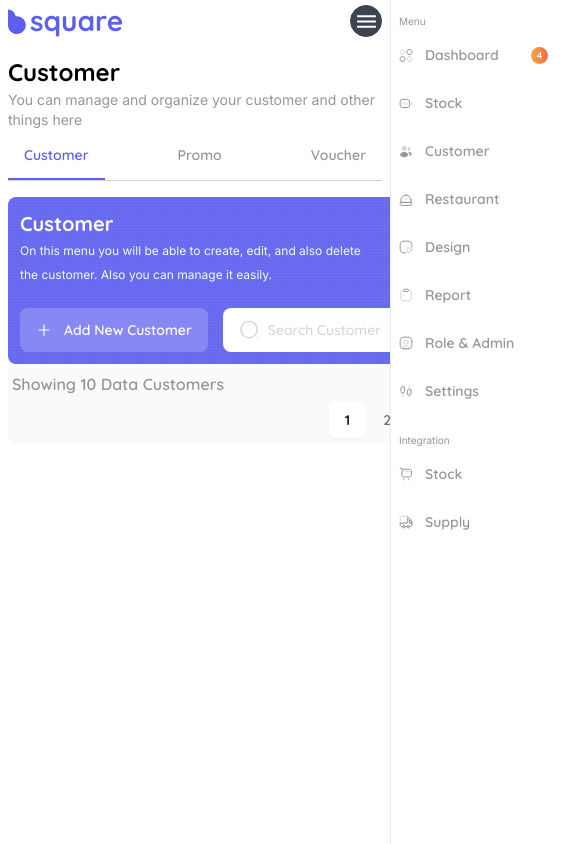
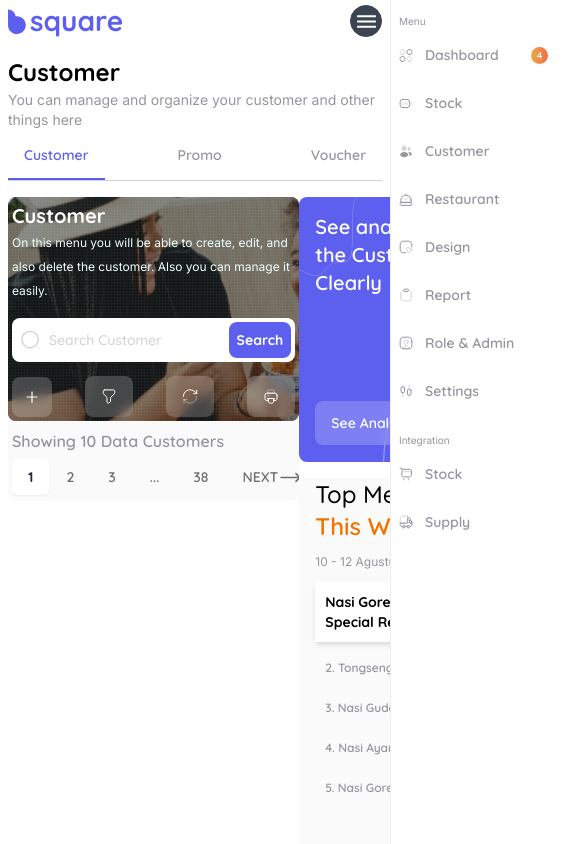
Before and after one commit to argianardi/saleFood, a React (Create React App) app: page / in a window 390 px wide. Shown: the top 844 px of the page, 585 px wide, since content can reach past the window. Built offline with nearby package versions, Linux system fonts and the light colour scheme.

Commit message:
style: update hero component to improve responsiveness

```diff
--- a/src/components/Hero.js
+++ b/src/components/Hero.js
@@ -4,13 +4,13 @@ import hero from '../assets/images/hero.png';
 
 const Hero = () => {
   return (
-    <div className="h-[167px] relative bg-blue-dark rounded-lg overflow-hidden w-[950px]">
+    <div className="h-56 xs:h-52 min-[500px]:h-[167px] lg:h-[150px] 2xl:h-[167px] relative bg-blue-dark rounded-lg overflow-hidden w-full 2xl:w-[950px]">
       <img
         src={hero}
         alt="hero"
-        className="absolute right-0 z-10 object-cover object-center h-full"
+        className="absolute right-0 z-10 object-cover object-center h-full sm:-right-28 md:right-0 "
       />
-      <div className="absolute z-40 flex flex-col justify-between w-full h-full p-3">
+      <div className="absolute z-40 flex flex-col justify-between w-full h-full p-1 xs:p-3">
         <div className="max-w-[350px]">
           <h2 className="text-xl font-bold text-white font-quicksand leading-[30px]">
             Customer
@@ -20,19 +20,55 @@ const Hero = () => {
             customer. Also you can manage it easily.
           </p>
         </div>
-        <div className="flex items-center justify-between">
+        <div className="flex min-[500px]:hidden items-center justify-between py-1 pl-2 sm:pl-4 pr-1 bg-white rounded-lg bg-gradient-to-r from-white via-white-25 to-white-25 w-62 sm:w-auto min-[1150px]:w-[424px] xl:w-auto 2xl:w-[424px]">
+          <form className="flex items-center text-gray-400">
+            <svg
+              width="21"
+              height="22"
+              viewBox="0 0 16 17"
+              fill="none"
+              xmlns="http://www.w3.org/2000/svg"
+            >
+              <path
+                d="M7.66668 14.5C11.1645 14.5 14 11.6645 14 8.16666C14 4.66886 11.1645 1.83333 7.66668 1.83333C4.16887 1.83333 1.33334 4.66886 1.33334 8.16666C1.33334 11.6645 4.16887 14.5 7.66668 14.5Z"
+                stroke="#D1D0D3"
+                strokeLinecap="round"
+                strokeLinejoin="round"
+              />
+              <path
+                opacity="0.4"
+                d="M14.6667 15.1667L13.3333 13.8333"
+                stroke="#D1D0D3"
+                strokeLinecap="round"
+                strokeLinejoin="round"
+              />
+            </svg>
+            <input
+              type="text"
+              placeholder="Search Customer"
+              className="px-2 py-1 text-sm font-medium bg-transparent w-[135px] focus:outline-none sm:w-auto font-quicksand text-gray-lighter placeholder:text-gray-lighter placeholder:font-quicksand placeholder:text-sm placeholder:font-medium"
+            />
+          </form>
+          <button
+            type="button"
+            className="p-2 text-sm font-bold text-white rounded-lg sm:px-4 bg-blue-dark hover:bg-blue-700 font-quicksand"
+          >
+            Search
+          </button>
+        </div>
+        <div className="flex flex-wrap items-center justify-between">
           <div>
             <button
               type="button"
-              className="flex items-center px-4 py-3 rounded-lg blur-filter bg-white/20 hover:bg-white/40"
+              className="flex items-center px-3 py-3 xs:px-1 xs:py-2 min-[500px]:px-3 min-[500px]:py-3 rounded-lg xs:rounded-sm min-[500px]:rounded-lg blur-filter bg-white/20 hover:bg-white/40"
             >
               <AiOutlinePlus className="text-white" />
-              <span className="ml-3 text-sm font-semibold text-white font-quicksand">
+              <span className="hidden xs:block min-[500px]:hidden ml-3 xs:ml-1 min-[500px]:ml-3 text-sm font-semibold text-white font-quicksand md:block">
                 Add New Customer
               </span>
             </button>
           </div>
-          <div className="flex items-center justify-between py-1 pl-4 pr-1 bg-white rounded-lg bg-gradient-to-r from-white via-white-25 to-white-25 w-[424px]">
+          <div className="hidden min-[500px]:flex items-center justify-between py-1 pl-2 sm:pl-4 pr-1 bg-white rounded-lg bg-gradient-to-r from-white via-white-25 to-white-25 w-62 sm:w-auto min-[1150px]:w-[424px] xl:w-auto 2xl:w-[424px]">
             <form className="flex items-center text-gray-400">
               <svg
                 width="21"
@@ -58,12 +94,12 @@ const Hero = () => {
               <input
                 type="text"
                 placeholder="Search Customer"
-                className="px-2 py-1 text-sm font-medium bg-transparent focus:outline-none font-quicksand text-gray-lighter placeholder:text-gray-lighter placeholder:font-quicksand placeholder:text-sm placeholder:font-medium"
+                className="px-2 py-1 text-sm font-medium bg-transparent w-[135px] focus:outline-none sm:w-auto font-quicksand text-gray-lighter placeholder:text-gray-lighter placeholder:font-quicksand placeholder:text-sm placeholder:font-medium"
               />
             </form>
             <button
               type="button"
-              className="px-4 py-2 text-sm font-bold text-white rounded-lg bg-blue-dark hover:bg-blue-700 font-quicksand"
+              className="p-2 text-sm font-bold text-white rounded-lg sm:px-4 bg-blue-dark hover:bg-blue-700 font-quicksand"
             >
               Search
             </button>
@@ -71,7 +107,7 @@ const Hero = () => {
           <div>
             <button
               type="button"
-              className="flex items-center px-4 py-3 rounded-lg blur-filter hover:bg-white/40 bg-white/20"
+              className="flex items-center px-4 py-3 xs:px-1 xs:py-2 min-[500px]:px-3 min-[500px]:py-3 rounded-lg xs:rounded-sm min-[500px]:rounded-lg  blur-filter hover:bg-white/40 bg-white/20"
             >
               <svg
                 width="16"
@@ -88,7 +124,7 @@ const Hero = () => {
                   strokeLinejoin="round"
                 />
               </svg>
-              <span className="ml-3 text-sm font-semibold text-white font-quicksand">
+              <span className="hidden xs:block min-[500px]:hidden ml-3 xs:ml-1 min-[500px]:ml-3 text-sm font-semibold text-white font-quicksand min-[820px]:block">
                 Filter
               </span>
             </button>
@@ -96,7 +132,7 @@ const Hero = () => {
           <div>
             <button
               type="button"
-              className="flex items-center px-4 py-3 rounded-lg blur-filter hover:bg-white/40 bg-white/20"
+              className="flex items-center px-4 py-3 xs:px-1 xs:py-2 min-[500px]:px-3 min-[500px]:py-3 rounded-lg xs:rounded-sm min-[500px]:rounded-lg  blur-filter hover:bg-white/40 bg-white/20"
             >
               <svg
                 width="16"
@@ -119,7 +155,7 @@ const Hero = () => {
                   strokeLinejoin="round"
                 />
               </svg>
-              <span className="ml-3 text-sm font-semibold text-white font-quicksand">
+              <span className="hidden xs:block min-[500px]:hidden ml-3 xs:ml-1 min-[500px]:ml-3 text-sm font-semibold text-white font-quicksand min-[820px]:block">
                 Refresh
               </span>
             </button>
@@ -127,7 +163,7 @@ const Hero = () => {
           <div>
             <button
               type="button"
-              className="flex items-center px-4 py-3 rounded-lg blur-filter hover:bg-white/40 bg-white/20"
+              className="flex items-center px-4 py-3 xs:px-2 xs:py-[9.5px] min-[500px]:px-3 min-[500px]:py-3 rounded-lg xs:rounded-sm min-[500px]:rounded-lg  blur-filter hover:bg-white/40 bg-white/20"
             >
               <svg
                 width="16"
```
